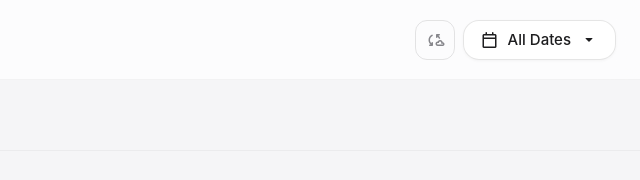
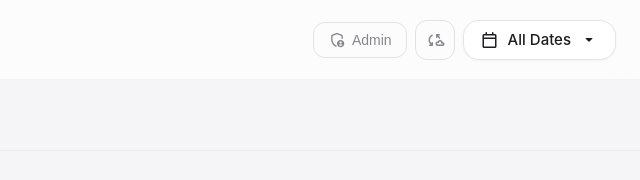
Before and after one commit to ALGOGUY09/consumedbysk, a website: page index.html in a window 1280 px wide. Shown: the top 180 px of the page, 640-1280 px from the left. Drawn offline with nearby package versions, Linux system fonts and the light colour scheme.

Commit message:
feat: Add visible Admin Login button to header
- Add prominent 'Admin' button in header for easy access
- Previously admin login was hidden inside Cloud Sync menu
- Button visible by default, hides when user is logged in as admin
- Styled with subtle border and hover effects
- Position between sync button and date dropdown
- Makes admin access discoverable on GitHub Pages deployment
- Auto-hides when admin badge appears after login

```diff
--- a/index.html
+++ b/index.html
@@ -782,6 +782,31 @@
             display: block;
         }
 
+        .admin-login-btn {
+            background: transparent;
+            border: 1px solid var(--border);
+            border-radius: var(--radius);
+            padding: 0.5rem 0.875rem;
+            font-size: 0.875rem;
+            font-weight: 500;
+            cursor: pointer;
+            display: flex;
+            align-items: center;
+            gap: 0.375rem;
+            transition: all 0.3s cubic-bezier(0.25, 0.46, 0.45, 0.94);
+            color: var(--text-secondary);
+        }
+
+        .admin-login-btn:hover {
+            background: var(--surface-elevated);
+            border-color: var(--apple-blue);
+            color: var(--apple-blue);
+        }
+
+        .admin-login-btn.hidden {
+            display: none;
+        }
+
         /* Sync Status */
         .sync-status {
             position: fixed;
@@ -826,6 +851,10 @@
                 Media Tracker
             </div>
             <div class="header-controls">
+                <button class="admin-login-btn" id="adminLoginBtn" onclick="showAdminLogin()" title="Admin Login">
+                    <span class="material-symbols-rounded" style="font-size: 18px;">admin_panel_settings</span>
+                    Admin
+                </button>
                 <button class="sync-btn" id="syncBtn" onclick="showSyncMenu()" title="Cloud Sync">
                     <span class="material-symbols-rounded">cloud_sync</span>
                 </button>
@@ -1597,10 +1626,14 @@
         // Update UI based on admin status
         function updateUIForAdminStatus() {
             const addBtn = document.getElementById('addEntryBtn');
+            const adminLoginBtn = document.getElementById('adminLoginBtn');
+
             if (isAdmin) {
                 addBtn.classList.remove('hidden');
+                if (adminLoginBtn) adminLoginBtn.classList.add('hidden');
             } else {
                 addBtn.classList.add('hidden');
+                if (adminLoginBtn) adminLoginBtn.classList.remove('hidden');
             }
             // Re-render current view to update entry cards
             if (currentView) {
```
